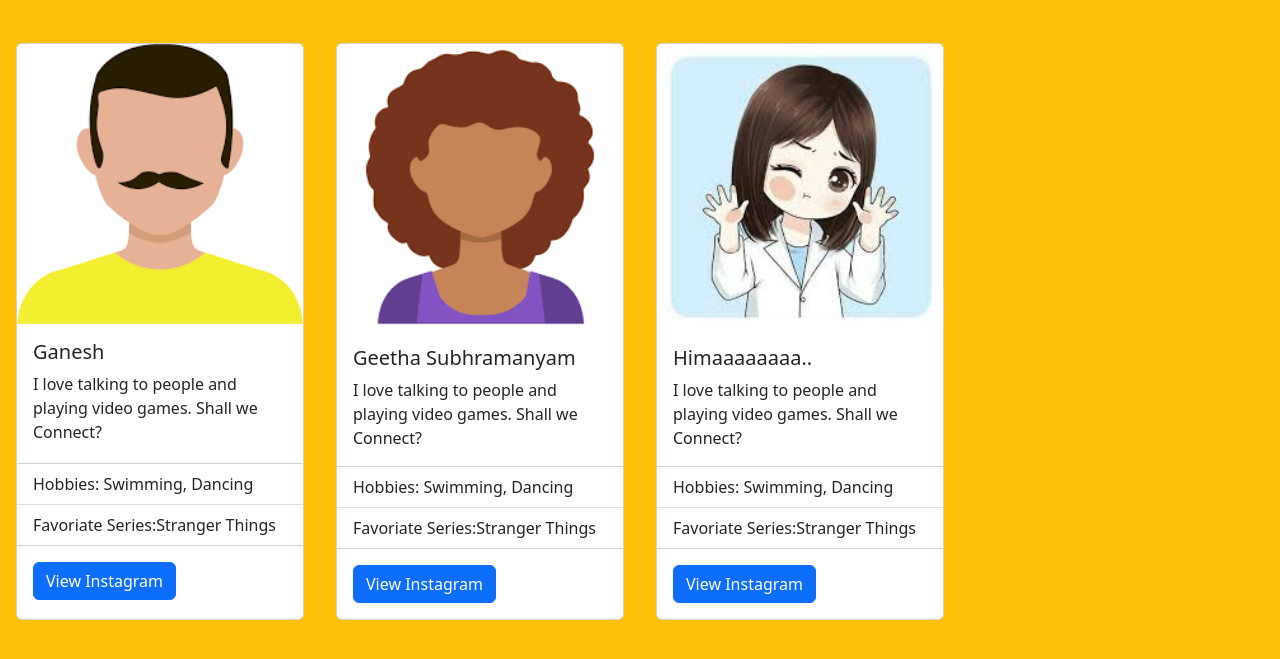
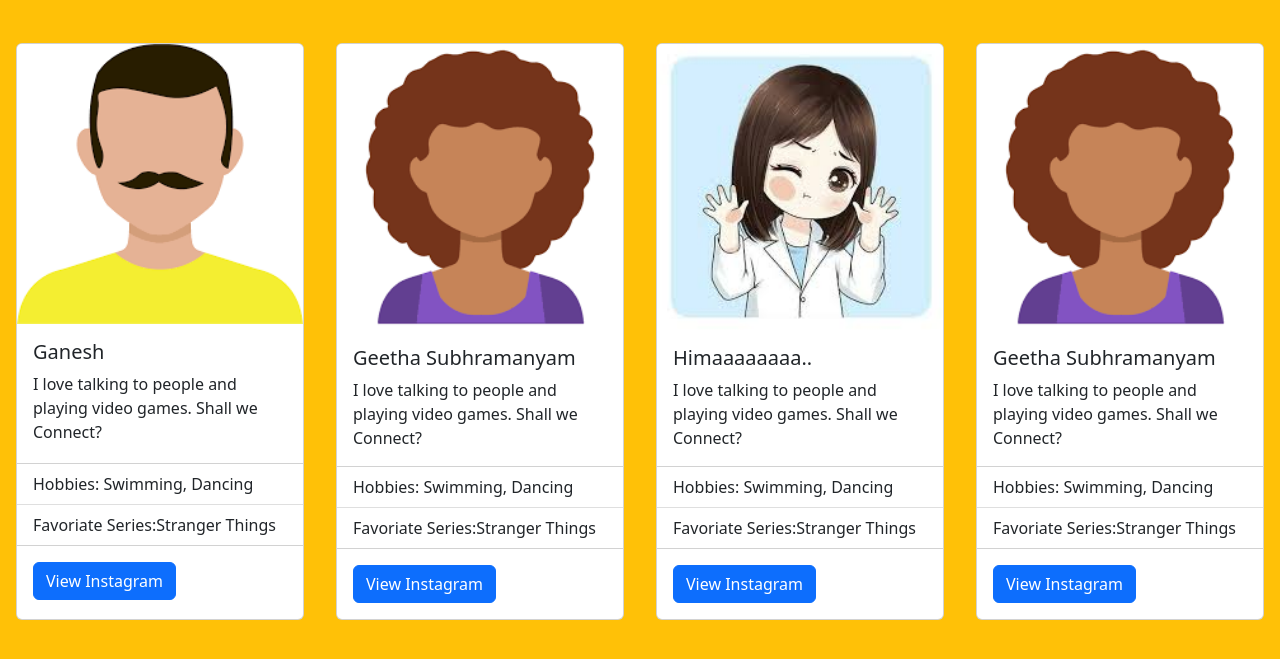
Before and after one commit to subhani-syed/Git-Workshop-2022, a plain HTML site: page index.html in a window 1280 px wide. Shown: the part 53-712 px from the top of the page. Drawn offline with nearby package versions, Linux system fonts and the light colour scheme.

Commit message:
added new card

```diff
--- a/index.html
+++ b/index.html
@@ -66,7 +66,22 @@
         </div> <!-- Card-3 Himaaa -->
 
 
+        <div class="card mb-5 mx-3" style="width: 18rem;">
+            <img src="img/avatar5.png" class="card-img-top" alt="mistake">
+            <div class="card-body">
+                <h5 class="card-title">Geetha Subhramanyam</h5>
+                <p class="card-text">I love talking to people and playing video games. Shall we Connect?</p>
+            </div>
 
+            <ul class="list-group list-group-flush">
+                <li class="list-group-item">Hobbies: Swimming, Dancing</li>
+                <li class="list-group-item">Favoriate Series:Stranger Things</li>
+            </ul>
+
+            <div class="card-body">
+                <a href="https://instagram.com/_yaswanth14" target="_blank" class="btn btn-primary">View Instagram</a>
+            </div>
+        </div>
     </div>
 
     <script src="https://cdn.jsdelivr.net/npm/bootstrap@5.2.0-beta1/dist/js/bootstrap.bundle.min.js"
```
